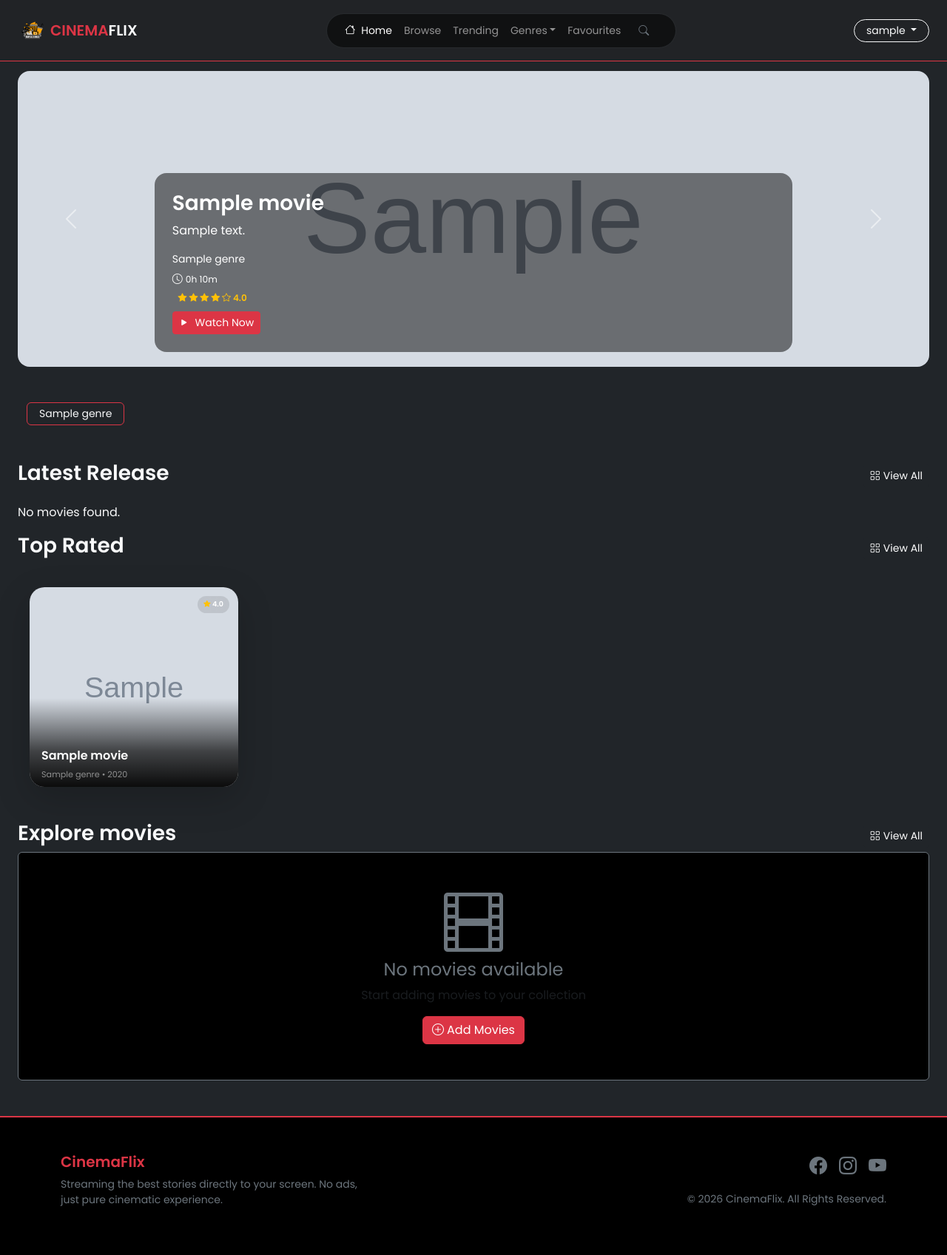
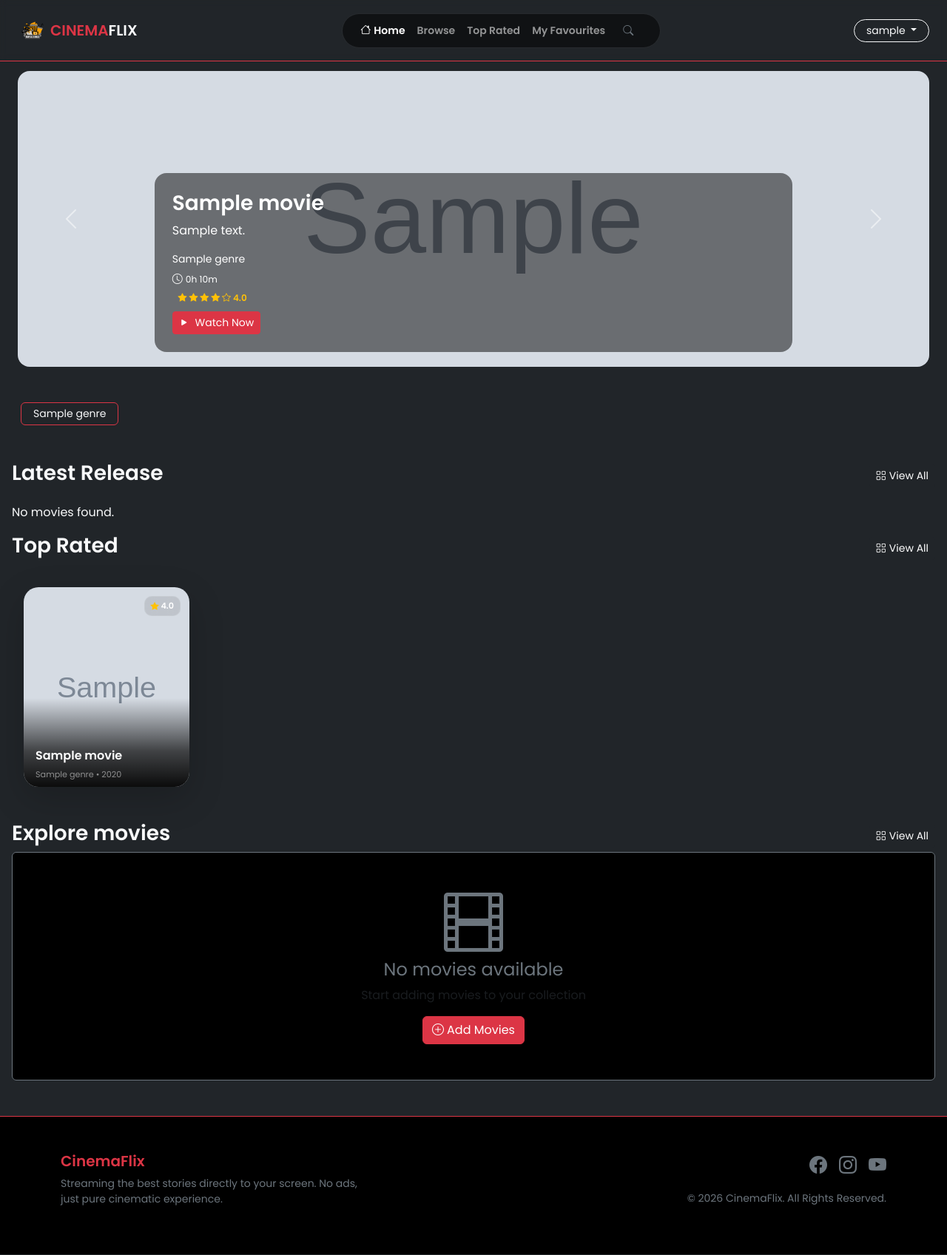
Before and after one commit to ridayasth4/moviesite, a Django app: page / in a window 1280 px wide. Shown: the whole page at 74% size. Run offline with Django 5.2, Linux system fonts and the light colour scheme; a user stored in the database is signed in; tables that the repository leaves empty hold one stand-in row (values such as "Sample post"); grey boxes marked "Sample" are stand-in pictures.

Commit message:
frontend stuff

```diff
--- a/movies/static/movies/css/style.css
+++ b/movies/static/movies/css/style.css
@@ -1,24 +1,51 @@
-body { font-family: 'Poppins', sans-serif; }
+body {
+    font-family: 'Poppins', sans-serif;
+}
 .navbar {
-            backdrop-filter: blur(3px);
-            background-color: rgba(37, 35, 35, 0.275) !important;
+    backdrop-filter: blur(5px);
     border-bottom: 1px solid #dc3545;
 }
-        .nav-link { font-weight: 400; transition: color 0.3s; }
-        .nav-link:hover { color: #dc3545 !important; }
+.nav-link {
+    font-weight: 700;
+    transition: color 0.3s;
+}
+
+.nav-link:hover {
+    color: #dc3545 !important;
+}
+
 .search-input {
-            border: none; border-bottom: 1px;
-            color: white; width: 0; transition: width 0.4s;
-            background: transparent; outline: none;
+    border: none;
+    border-bottom: 1px;
+    color: white;
+    width: 0;
+    transition: width 0.3s;
+    background: transparent;
+    outline: none;
 }
-        .search-pill:hover .search-input, .search-input:focus { width: 180px; }
-        .card { transition: transform 0.3s ease; border: none; }
-        .card:hover { transform: scale(1.03); z-index: 5; }
+
+.search-pill:hover .search-input,
+.search-input:focus {
+    width: 180px;
+}
+
+.card {
+    transition: transform 0.3s ease;
+    border: none;
+}
+
+.card:hover {
+    transform: scale(1.03);
+    z-index: 5;
+}
 
 .page-item:not(.disabled) .page-link {
     cursor: pointer;
 }
-@media (max-width: 991.98px) {  /* Bootstrap lg breakpoint */
+
+
+/* Responsive navbar */
+@media (max-width: 991.98px) {
     .navbar-nav {
         background: transparent !important;
         border: none !important;
--- a/movies/templates/movies/base.html
+++ b/movies/templates/movies/base.html
@@ -17,14 +17,10 @@
 
 <nav class="navbar navbar-expand-lg navbar-dark fixed-top py-3">
     <div class="container-fluid px-4">
-        <a class="navbar-brand fw-bold fs-5 d-flex align-items-center"
-   href="{% url 'home' %}">
-    <img src="{% static 'images/logo.png' %}"
-         alt="CinemaFlix"
-         class="me-1"
-         height="40">
-    <span class="text-danger">CINEMA</span><span class="text-light">FLIX</span>
-</a>
+        <a class="navbar-brand fw-bold fs-5 d-flex align-items-center" href="{% url 'home' %}">
+            <img src="{% static 'images/logo.png' %}" alt="CinemaFlix" class="me-1" height="40">
+            <span class="text-danger">CINEMA</span><span class="text-light">FLIX</span>
+        </a>
 
 
         <button class="navbar-toggler" type="button" data-bs-toggle="collapse" data-bs-target="#navbarNav">
@@ -33,10 +29,11 @@
 
         <div class="collapse navbar-collapse" id="navbarNav">
             <ul class="navbar-nav mx-auto bg-black bg-opacity-50 rounded-pill px-3 py-1 border border-secondary border-opacity-25 small">
-                <li class="nav-item"><a class="nav-link {% if request.resolver_match.url_name == 'home' %}active{% endif %}"  href="{% url 'home' %}"><i class="bi bi-house me-2"></i>Home</a></li>
+                <li class="nav-item"><a class="nav-link {% if request.resolver_match.url_name == 'home' %}active{% endif %}"  href="{% url 'home' %}"><i class="bi bi-house me-1"></i>Home</a></li>
                 <li class="nav-item"><a class="nav-link {% if request.resolver_match.url_name == 'movie_list' %}active{% endif %}" href="{% url 'movie_list' %}">Browse</a></li>
-                <li class="nav-item"><a class="nav-link {% if request.resolver_match.url_name == 'trending_movies' %}active{% endif %}" href="{% url 'trending_movies' %}">Trending</a></li>
-                <li class="nav-item dropdown"><a class="nav-link dropdown-toggle {% if request.resolver_match.url_name == 'movie_list_by_genre' %}active{% endif %}" href="#" role="button" data-bs-toggle="dropdown" aria-expanded="false">Genres</a>
+                <!-- <li class="nav-item"><a class="nav-link {% if request.resolver_match.url_name == 'trending_movies' %}active{% endif %}" href="{% url 'trending_movies' %}">Trending</a></li> -->
+                <li class="nav-item"><a class="nav-link {% if request.resolver_match.url_name == 'top_rated_movies' %}active{% endif %}" href="{% url 'top_rated_movies' %}">Top Rated</a></li>
+                <!-- <li class="nav-item dropdown"><a class="nav-link dropdown-toggle {% if request.resolver_match.url_name == 'movie_list_by_genre' %}active{% endif %}" href="#" role="button" data-bs-toggle="dropdown" aria-expanded="false">Genres</a>
                     <ul class="dropdown-menu dropdown-menu-dark shadow mt-2 rounded-4">
                         {% for genre in navbar_genres %}
                         <li>
@@ -46,10 +43,10 @@
                         </li>
                         {% endfor %}
                     </ul>
-                </li>
+                </li> -->
 
                 {% if user.is_authenticated %}
-                <li class="nav-item"><a class="nav-link {% if request.resolver_match.url_name == 'favorites' %}active{% endif %}" href="{% url 'favorites' %}">Favourites</a></li>
+                <li class="nav-item"><a class="nav-link {% if request.resolver_match.url_name == 'favorites' %}active{% endif %}" href="{% url 'favorites' %}">My Favourites</a></li>
                 {% endif %}
                 <li class="nav-item ms-lg-3">
                     <form method="get" action="{% url 'movie_list' %}" class="search-pill d-flex align-items-center mt-2">
@@ -82,12 +79,12 @@
 
 <main class="flex-grow-1 mt-5 pt-4">
     {% block hero %}{% endblock %}
-    <div class="container-fluid px-4">
+    <div class="container-fluid px-3">
         {% block content %}{% endblock %}
     </div>
 </main>
 
-<footer class="bg-black text-secondary py-5 mt-5 border-top border-danger border-2">
+<footer class="bg-black text-secondary py-5 mt-5 border-top border-danger border-1">
     <div class="container">
         <div class="row">
             <div class="col-md-6">
--- a/movies/templates/movies/movie_card.html
+++ b/movies/templates/movies/movie_card.html
@@ -1,8 +1,8 @@
-<div class="col-6 col-md-6 col-lg-3" data-aos="fade-up" data-aos-delay="{{ delay|default:0 }}">
+<div class="col-6" data-aos="fade-up" data-aos-delay="{{ delay|default:0 }}">
   <div class="movie-card-flip" onclick="this.classList.toggle('active')">
 
     <div class="card-side front shadow-lg">
-      <div class="card bg-black border-0 h-100 overflow-hidden">
+      <div class="card bg-dark border-0 h-100 overflow-hidden">
         <div class="poster-container">
           {% if movie.poster %}
             <img src="{{ movie.poster.url }}" class="w-100 h-100 object-fit-cover main-poster" alt="{{ movie.title }}">
@@ -18,7 +18,7 @@
           </div>
 
           {% if movie.is_new %}
-            <div class="glass-badge top-left bg-danger border-0">NEW</div>
+            <div class="glass-badge badge top-left bg-danger border-0">NEW</div>
           {% endif %}
 
           <div class="title-gradient-overlay">
@@ -34,15 +34,15 @@
     <div class="card-side back shadow-lg">
       <div class="card-inner-back h-100 p-3 d-flex flex-column">
         <div class="d-flex align-items-start justify-content-between mb-3">
-          <h6 class="text-white fw-bold m-0 text-truncate" style="max-width: 70%;">{{ movie.title }}</h6>
+          <h6 class="text-white fw-bold text-truncate" style="max-width: 70%;">{{ movie.title }}</h6>
         </div>
 
-        <div class="stats-box mb-3">
+        <div class="stats-box mb-2">
           <div class="d-flex justify-content-between small mb-1">
             <span class="text-white-50">Score</span>
             <span class="text-warning fw-bold">{% widthratio movie.avg_rating_value 10 5 %}.0 / 5</span>
           </div>
-          <div class="progress bg-black rounded-pill" style="height: 5px;">
+          <div class="progress bg-black rounded-pill" style="height: 3px;">
             <div class="progress-bar bg-gradient-danger" style="width: calc(({{ movie.avg_rating_value|default:0 }} / 10) * 100%)"></div>
           </div>
         </div>
@@ -56,7 +56,7 @@
           </div>
           <div class="col-6">
             <div class="info-card">
-              <i class="bi bi-calendar-event text-danger"></i>
+              <i class="bi bi-calendar-event text-primary"></i>
               <span>{{ movie.release_date|date:"Y" }}</span>
             </div>
           </div>
@@ -64,11 +64,11 @@
 
         <div class="mt-auto d-grid gap-2">
           <a href="{% url 'watch_movie' movie.pk %}" class="btn btn-danger btn-sm rounded-pill py-2 shadow-sm">
-            <i class="bi bi-play-fill me-1"></i> WATCH NOW
+            <i class="bi bi-play-fill me-1"></i>WATCH NOW
           </a>
           <div class="d-flex gap-2">
             <a href="{% url 'movie_detail' movie.pk %}" class="btn btn-glass-white btn-sm rounded-pill flex-grow-1">Details</a>
-            <!-- <button class="btn btn-glass-white btn-sm rounded-pill"><i class="bi bi-share"></i></button> -->
+            <button class="btn btn-glass-white btn-sm rounded-pill"><i class="bi bi-share"></i></button>
             {% if user.is_authenticated %}
             <form action="{% url 'toggle_favorite' movie.id %}" method="post">
               {% csrf_token %}
@@ -79,6 +79,7 @@
           {% endif %}
           </div>
         </div>
+
       </div>
     </div>
 
@@ -145,13 +146,13 @@
 .glass-badge {
   position: absolute;
   padding: 4px 8px;
-  border-radius: 20px;
-  font-size: 0.60rem;
+  border-radius: 10px;
+  font-size: 0.70rem;
   font-weight: bold;
   backdrop-filter: blur(8px);
   -webkit-backdrop-filter: blur(8px);
   background: rgba(0, 0, 0, 0.1);
-  /* border: 1px solid rgba(255, 255, 255, 0.1); */
+  border: 1px solid rgba(255, 255, 255, 0.1);
   color: white;
   z-index: 5;
 }
```
Lines whose indentation alone changed are shown as unchanged.
